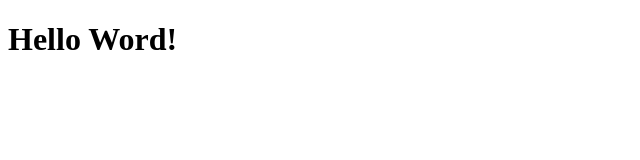
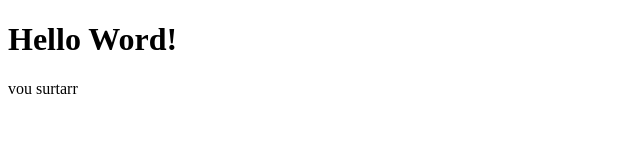
Before and after one commit to isageorgete/projeto-1, a plain HTML site: page projeto-1/index.html in a window 1280 px wide. Shown: the full height of the page, 0-640 px from the left. Drawn offline with Linux system fonts and the light colour scheme.

Commit message:
adicionado paragrafo

```diff
--- a/projeto-1/index.html
+++ b/projeto-1/index.html
@@ -7,5 +7,6 @@
 </head>
 <body>
     <h1>Hello Word!</h1>
+    <p> vou surtarr</p>
 </body>
 </html>
```
